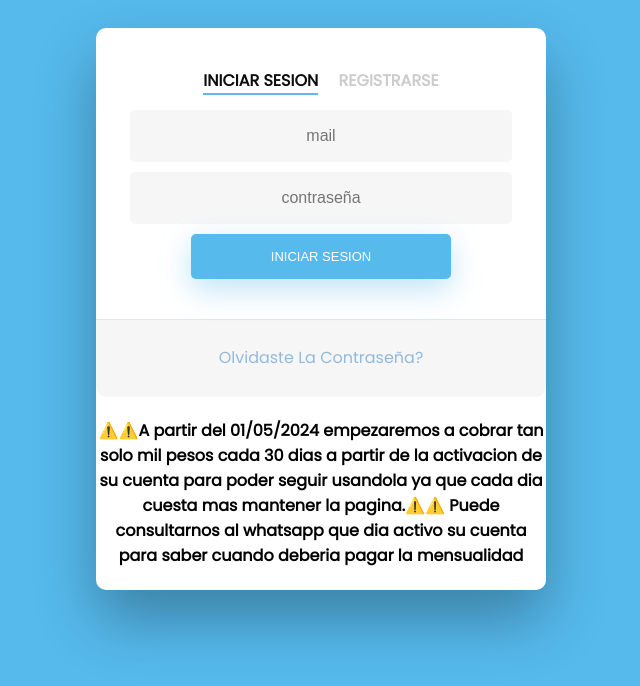
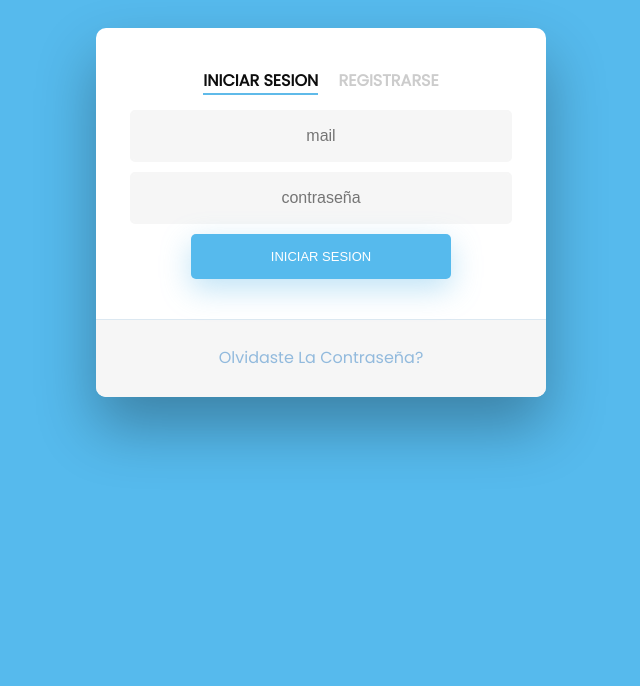
Before and after one commit to Player014p/miarghost3.0, a plain HTML site: page IniciarSesion.html in a window 1280 px wide. Shown: the whole page, without its empty margins (319-959 px from the left). Drawn offline with Linux system fonts and the light colour scheme.

Commit message:
Update IniciarSesion.html

```diff
--- a/IniciarSesion.html
+++ b/IniciarSesion.html
@@ -41,7 +41,6 @@
           <div id="formFooter">
             <a class="underlineHover" href="#">Olvidaste La Contraseña?</a>
           </div>
-          <h4>⚠️⚠️A partir del 01/05/2024 empezaremos a cobrar tan solo mil pesos cada 30 dias a partir de la activacion de su cuenta para poder seguir usandola ya que cada dia cuesta mas mantener la pagina.⚠️⚠️ Puede consultarnos al whatsapp que dia activo su cuenta para saber cuando deberia pagar la mensualidad </h4>
 
         </div>
       </div>
```
